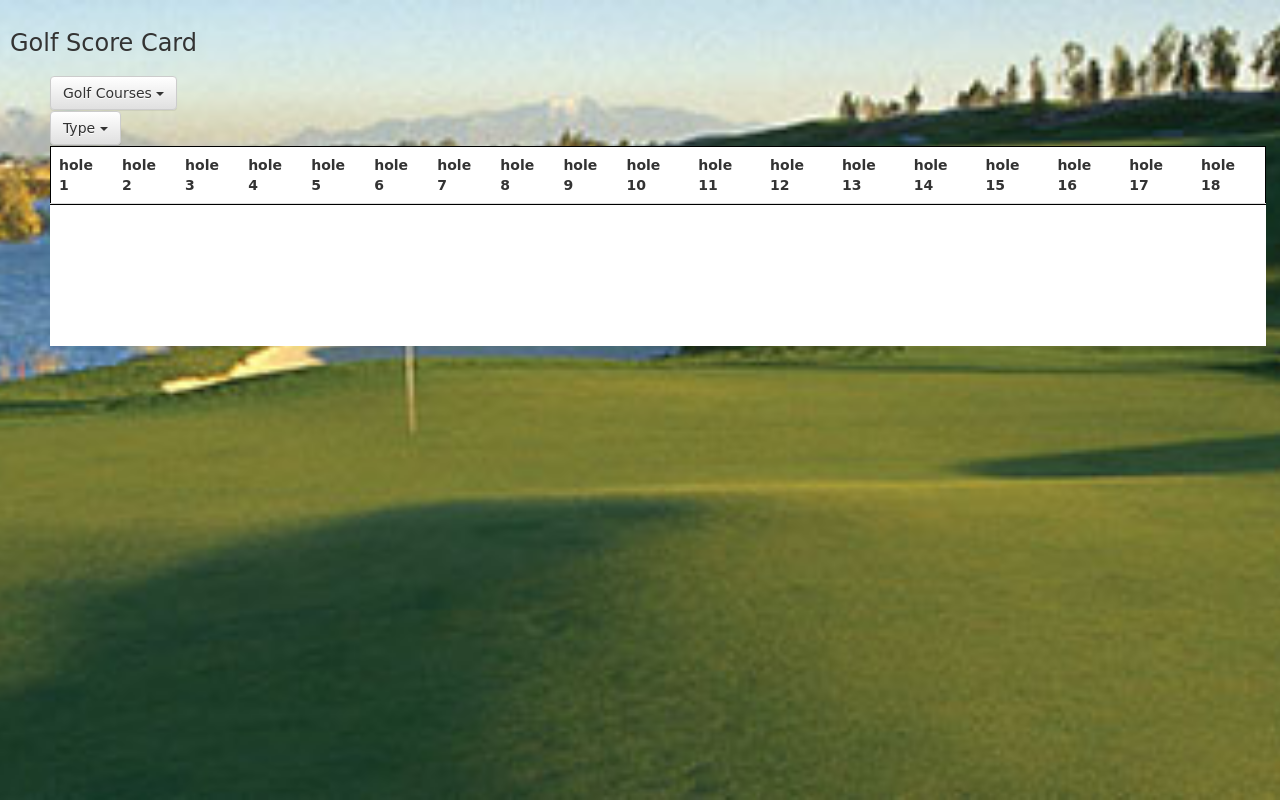
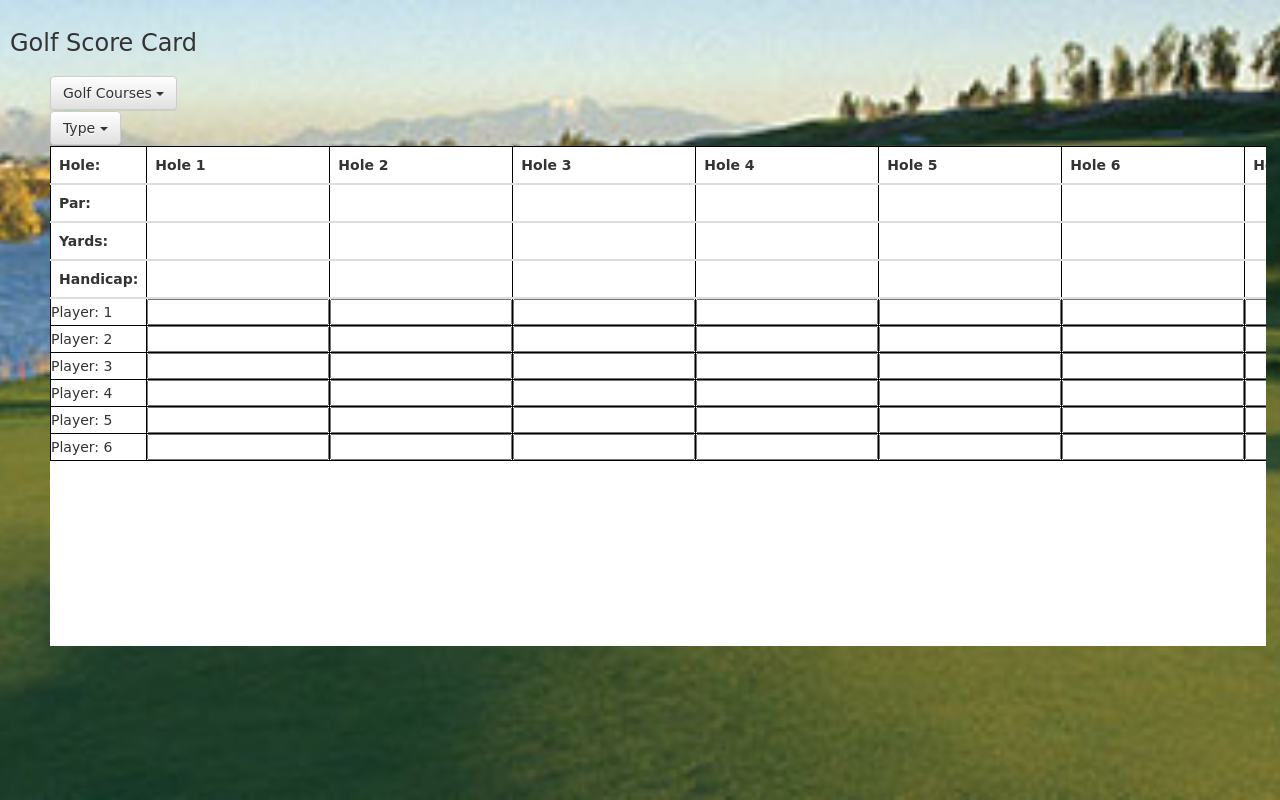
Before and after one commit to AngelBennett/mygolfscorecard, a website: page golfscorecard.html in a window 1280 px wide. Drawn offline with nearby package versions, Linux system fonts and the light colour scheme; a web font is replaced by a local one.

Commit message:
check for letters in input boxes

```diff
--- a/css/main.css
+++ b/css/main.css
@@ -55,7 +55,7 @@ div.table-responsive {
     background-color:  white;
     -webkit-background-size: cover;
     width: 95%;
-    height: 200px;
+    height: 500px;
 }
 div.dropdown{
     width: 100px;
@@ -70,3 +70,8 @@ h3{
 .playerbox{
  background-color: #EEF1EE;
 }
+th{
+    border-left: 1px solid black;
+    border-right: 1px solid black;
+    text-align:left;
+}
--- a/golfscorecard.html
+++ b/golfscorecard.html
@@ -50,32 +50,25 @@
         </ul>
     </div>
     <div class="table-responsive">
-        <table class="table">
+        <table id="golfcard" class="table">
             <thead>
             <tr id="holeheader" class="holebox">
-
+            <th>Hole: </th>
             </tr>
-            <tr class="parbox">
-
+            <tr  id="parheader" class="parbox">
+                <th>Par: </th>
             </tr>
-            <tr class="scorebox">
-
+            <tr id="yardheader"class="yardbox">
+                <th>Yards: </th>
             </tr>
-            <tr class="yardbox">
-
+            <tr id="handicapheader"class="handicapbox">
+                <th>Handicap: </th>
             </tr>
-            <tr class="handicapbox">
-
-            </tr>
+            <!--this is where players go -->
             </thead>
         </table>
-        <table class="table table-bordered">
-            <thead>
-            <tr class="playerbox">
 
-            </tr>
-            </thead>
-        </table>
+
     </div>
 </div>
 <script>
@@ -86,19 +79,33 @@
 
         for(var c = 1 ; c <= numholes ; c++){
             //<th>hole #</th>
-            $("#holeheader").append("<th>hole " + c + "</th>");
+            $("#holeheader").append("<th>Hole " + c + "</th>");
         }
+        for(var c = 1 ; c <= numholes ; c++){
+            //<th>hole #</th>
+            $("#parheader").append("<th></th>");
+        }
+        for(var c = 1 ; c <= numholes ; c++){
+            //<th>hole #</th>
+            $("#yardheader").append("<th></th>");
+        }
+        for(var c = 1 ; c <= numholes ; c++){
+            //<th>hole #</th>
+            $("#handicapheader").append("<th></th>");
+        }
+        for(var p = 1 ; p <= numplayers; p++){//nested loop insert holes for each of the player rows
+            $("#golfcard").append("<tr id='player" + p + "'  class='playercontainer'><td>Player: " + p + "</td></tr>");
+                 for( var h = 1; h <= numholes; h++){$("#player" + p).append("<td><input class='holebox' type='text' id='player" + p + "hole" + h + "'/></td>");
+            }
+        }
+        $("input.holebox").keydown(function (event) {
+            var isnumeric = $.inArray(event.keyCode, [8, 9, 10, 37, 38, 39, 40, 48, 49, 50, 51, 52, 53, 54, 55, 56, 57]);
+            isnumeric = isnumeric >= 0;
+            return isnumeric;
 
-        for(var p = 1 ; p <= numplayers; p++){//nested loop insert holes for each of the player rows
-            $(".leftbox").append("<div class='playername'>player" + p +"</div>");
-            for( var h = 1; h <= numholes; h++){
-                $(".col" +h).append("<input class='holebox' type='text' id='player" + p + "hole" + h + "'/>");
-            }
+        });
+    });
 
-
-        }
-
-    });
 
 </script>
 </body>
```
